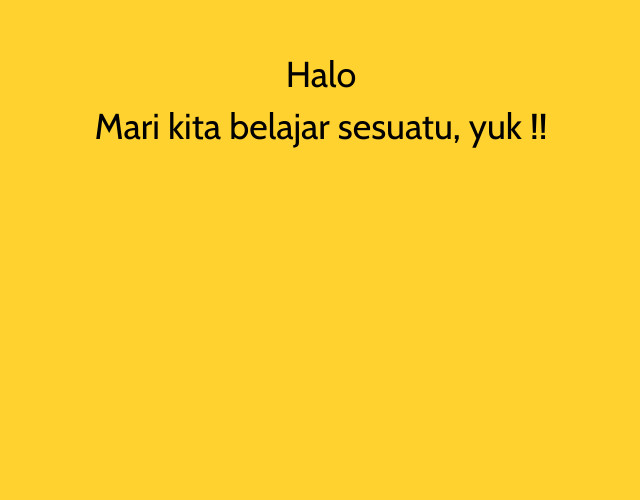
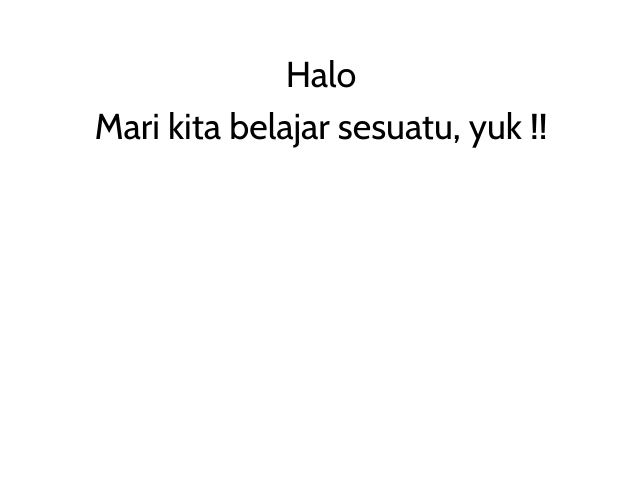
Before and after one commit to KaonWry/your-needs-everyday, a Next.js app: page / in a window 1280 px wide. Shown: the part 300-800 px from the top of the page, without its empty margins (319-959 px from the left). Built offline with nearby package versions, Linux system fonts and the light colour scheme.

Commit message:
testing custom bg

```diff
--- a/app/page.js
+++ b/app/page.js
@@ -15,11 +15,11 @@ export default function Home() {
   const sections = [
     {
       component: <Section1 inputValue={inputValue} />,
-      bg: "bg-amber-300",
+      bg: "bg-[F5ECD5]-300",
     },
     {
       component: <Section2 />,
-      bg: "bg-emerald-300",
+      bg: "bg-[F5ECD5]-300",
     },
     {
       component: <Section3 />,
```
